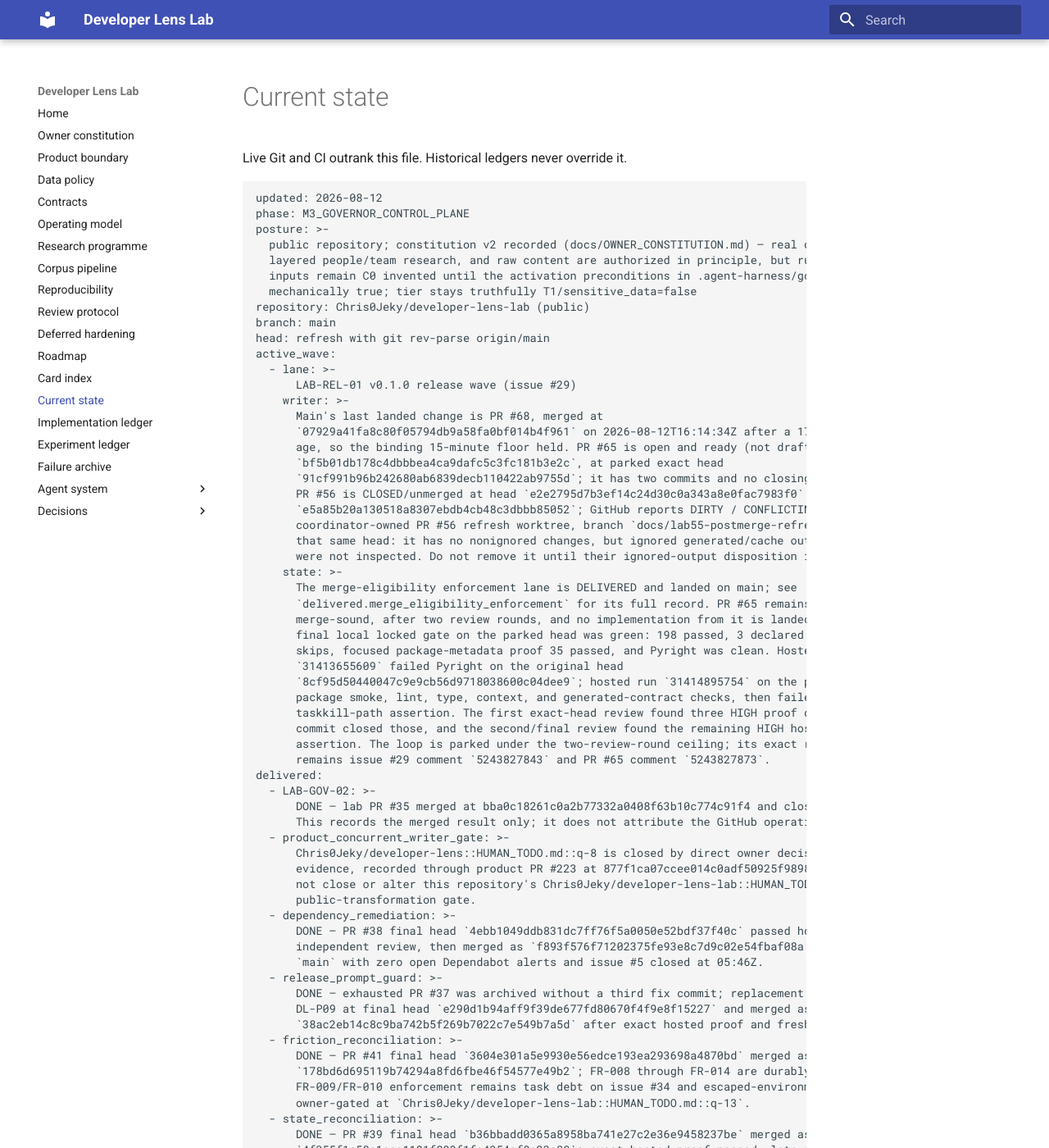
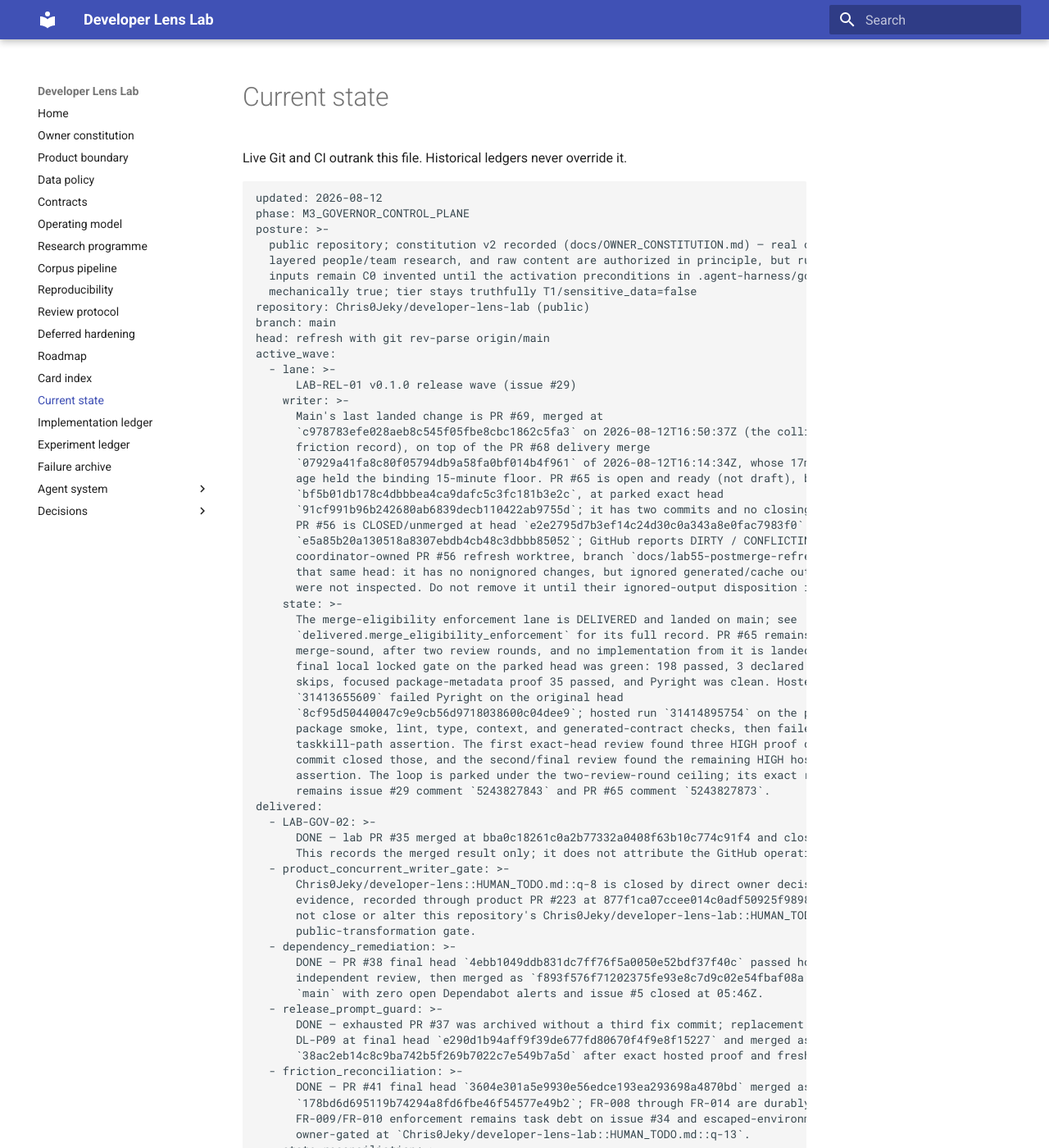
Before and after one commit to Chris0Jeky/developer-lens-lab, an MkDocs documentation site: the page built from docs/CURRENT_STATE.md, in a window 1280 px wide and 1400 px high. Shown: the whole window at 82% size. Built offline with MkDocs 1.6.1 and Material for MkDocs 9.7.7, drawn with Linux system fonts in a browser that asks for light colours; some of the changed text lies outside the part shown.

Commit message:
Correct main anchor and record race and thread-state dependency

```diff
--- a/docs/CURRENT_STATE.md
+++ b/docs/CURRENT_STATE.md
@@ -17,9 +17,11 @@ active_wave:
   - lane: >-
       LAB-REL-01 v0.1.0 release wave (issue #29)
     writer: >-
-      Main's last landed change is PR #68, merged at
-      `07929a41fa8c80f05794db9a58fa0bf014b4f961` on 2026-08-12T16:14:34Z after a 17m51s exact-head
-      age, so the binding 15-minute floor held. PR #65 is open and ready (not draft), based on
+      Main's last landed change is PR #69, merged at
+      `c978783efe028aeb8c545f05fbe8cbc1862c5fa3` on 2026-08-12T16:50:37Z (the collision-salvage
+      friction record), on top of the PR #68 delivery merge
+      `07929a41fa8c80f05794db9a58fa0bf014b4f961` of 2026-08-12T16:14:34Z, whose 17m51s exact-head
+      age held the binding 15-minute floor. PR #65 is open and ready (not draft), based on
       `bf5b01db178c4dbbbea4ca9dafc5c3fc181b3e2c`, at parked exact head
       `91cf991b96b242680ab6839decb110422ab9755d`; it has two commits and no closing-issue link.
       PR #56 is CLOSED/unmerged at head `e2e2795d7b3ef14c24d30c0a343a8e0fac7983f0` over base
@@ -180,8 +182,9 @@ delivered:
       closed, plus a CLEAN micro-verification of round 2; and three Codex review rounds triaged with
       dispositions recorded on the thread. Lane coordination during the pipeline: a second
       coordinator posted a stale-read adoption comment at 15:41:29Z citing the superseded head and
-      formally stood down at 16:11:29Z after the ownership clarification; one writer held throughout
-      and no ref was raced. Post-ceiling P1/P2 findings are tracked on issue #29 comments
+      formally stood down at 16:11:29Z after the ownership clarification; FR-061 records that the
+      adopting session had run a full duplicate implementation round whose push was rejected
+      non-fast-forward, so no ref moved and one writer held the branch throughout. Post-ceiling P1/P2 findings are tracked on issue #29 comments
       `5269020473` and `5269401432`: PR-identity binding, a dismissed-review state allowlist, and
       identifier validation. Worktree disposition: removal of the merged helper worktree was
       interrupted mid-operation, so its stale registration was pruned, but an unregistered leftover
@@ -201,7 +204,11 @@ next_safe_slice: >-
   already-selected frozen exhibit**, run under `DL-P09-RELEASE-CURATOR` in
   `docs/agent-system/PROMPT_LIBRARY.md`: stage the C0 asset set with its provenance checksums,
   record the release-review result, and hand the publication decision back. No publication and no
-  tag are authorized by that slice. After it come the final changelog sync and the screenshot/video
+  tag are authorized by that slice. FR-062 dependency: while the agent floor blocks the GraphQL
+  thread-state read route, a merge-eligibility snapshot cannot carry a complete `review_threads`
+  surface and the helper correctly refuses eligibility — Lane-P slices that end in a merge must
+  therefore run in a session with a collectible thread-state route, or land the Lab #34 read-route
+  work first. After it come the final changelog sync and the screenshot/video
   package for `Chris0Jeky/developer-lens-lab::HUMAN_TODO.md::q-11` together with
   `Chris0Jeky/developer-lens::HUMAN_TODO.md::q-10(c)`. The three tracked helper-hardening
   follow-ups on issue #29 are a later natural slice, not this one. PR #65's portable patch is a
```
